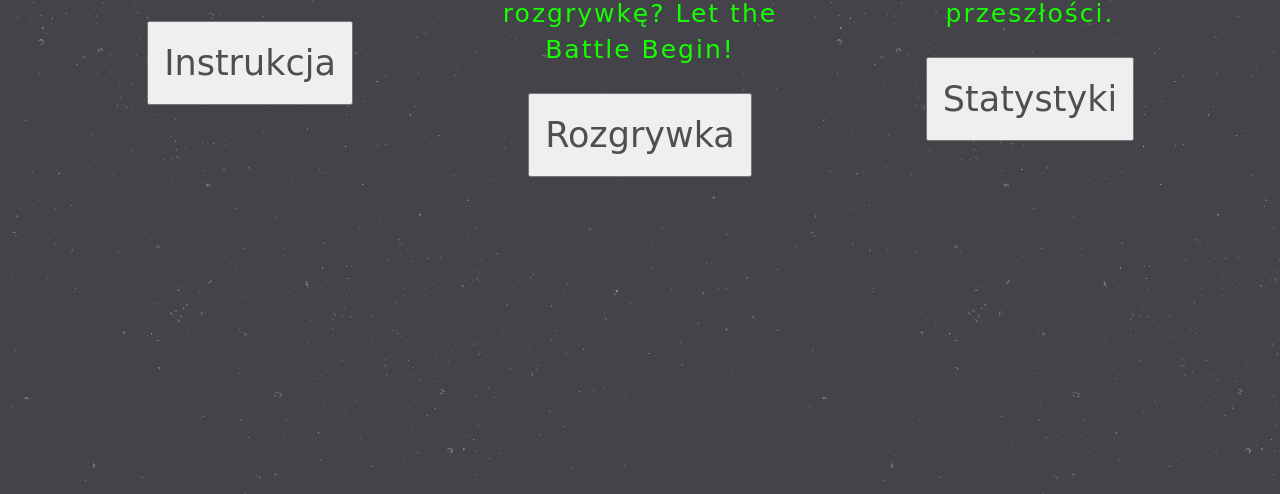
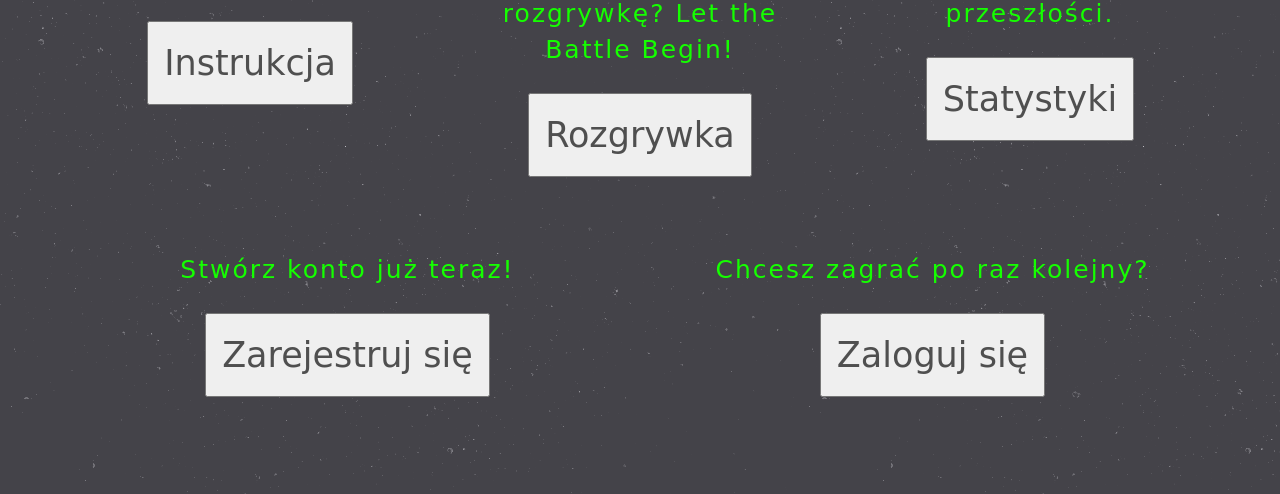
Before and after one commit to pdelfidali/statki-IO, a Flask app: page / in a window 1280 px wide. Shown: the part 306-800 px from the top of the page. Run offline with Flask 2, Linux system fonts and the light colour scheme; some libraries are stand-ins or nearby versions; some web fonts are replaced.

Commit message:
Popup login register

```diff
--- a/app/templates/base.html
+++ b/app/templates/base.html
@@ -30,7 +30,7 @@
      <header class="container-fluid">
             <div class="row">
                 <div class="col-12">
-                    <a href="/index">
+                    <a href="/">
                         <h1 id="intro">Statki Online</h1>
                     </a>
                 </div>
--- /dev/null
+++ b/app/templates/close.html
@@ -0,0 +1,4 @@
+<script>
+    //Dopisać timeout
+    window.close()
+</script>
--- a/app/templates/index.html
+++ b/app/templates/index.html
@@ -29,5 +29,28 @@
                     </div>
                 </section>
             </div>
+        <script>
+            function newLoginWindow() {
+                window.open('/login', 'Zaloguj się', 'height=700, width=700, location=0')
+            }
+
+            function newRegisterWindow() {
+                window.open('/register', 'Zarejestruj się', 'height=700, width=700')
+            }
+        </script>
+        <div class="row">
+                <section class="col-sm-12 col-md-6 col-lg-6" class="border">
+                    <div class="field">
+                        <p>Stwórz konto już teraz!</p>
+                        <button class="go" onclick="newRegisterWindow()">Zarejestruj się</button>
+                    </div>
+                </section>
+                <section class="col-sm-12 col-md-6 col-lg-6 border" class="border">
+                    <div class="field">
+                        <p>Chcesz zagrać po raz kolejny?</p>
+                        <button class="go" onclick="newLoginWindow()">Zaloguj się</button>
+                    </div>
+                </section>
+            </div>
         </main>
 {% endblock %}
```
Also changed, not shown: app/auth/views.py (+16 -9 lines).
